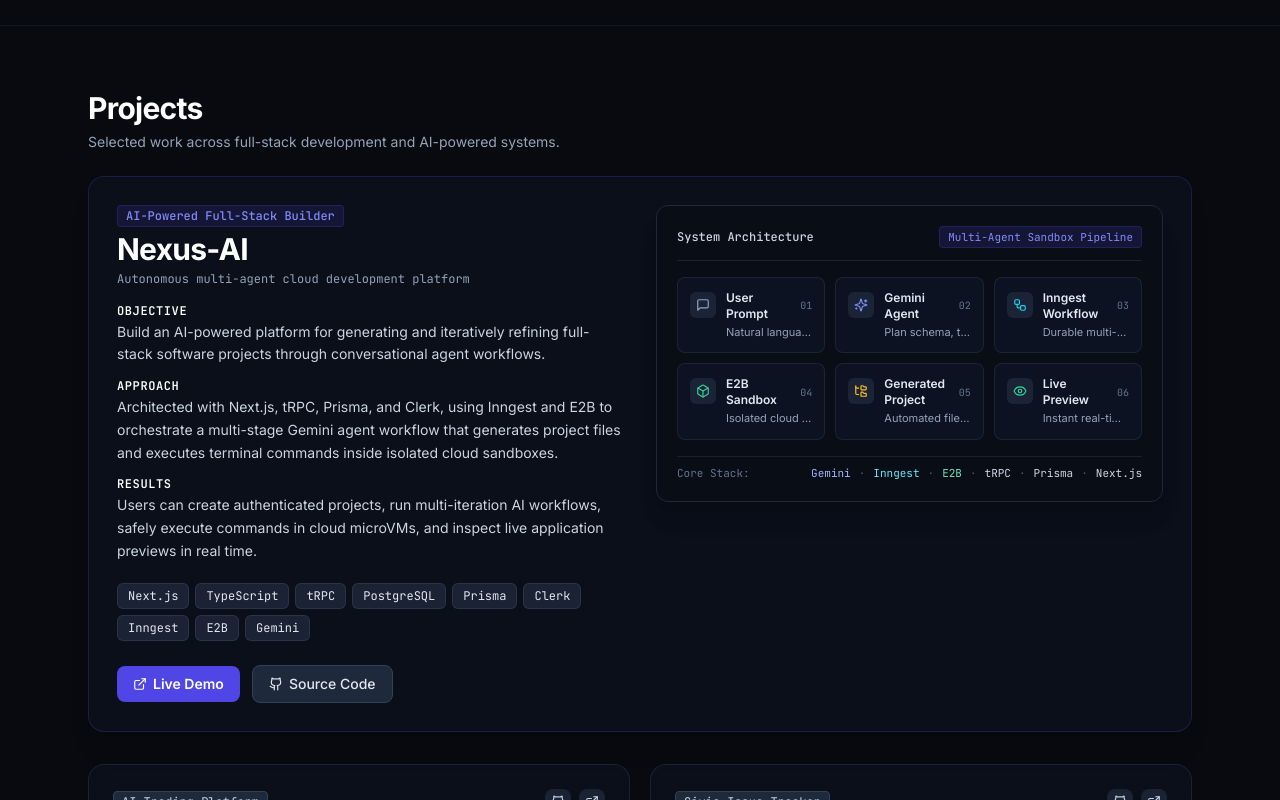
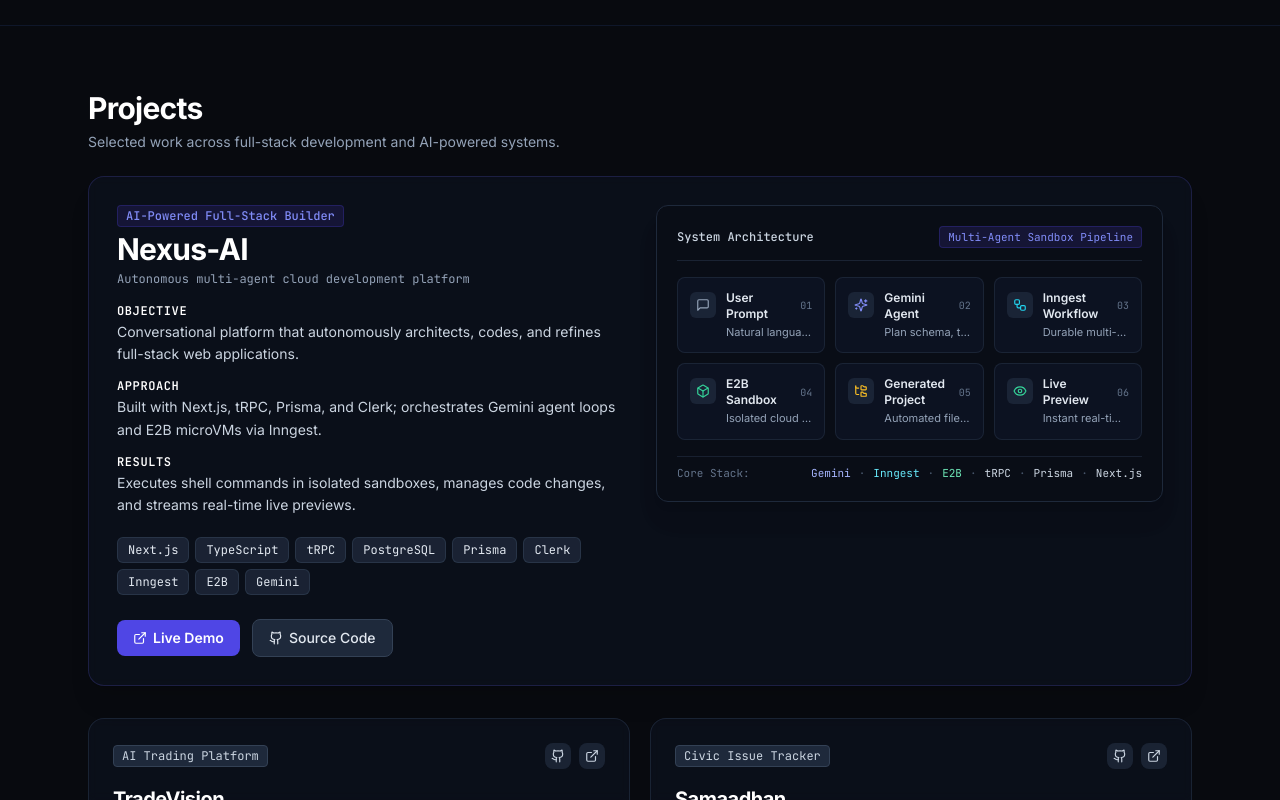
Before and after one commit to Tanishq-Jindal/Portfolio, a Next.js app: page / in a window 1280 px wide. Shown: the part 2000-2800 px from the top of the page. Built offline with nearby package versions, Linux system fonts and the light colour scheme.

Commit message:
Improve portfolio profiles, education layout and project content

```diff
--- a/src/components/sections/DeveloperProfiles.tsx
+++ b/src/components/sections/DeveloperProfiles.tsx
@@ -1,7 +1,7 @@
 import React from "react";
 import { personalInfo } from "@/data/portfolioData";
 import { SectionHeader } from "@/components/ui/SectionHeader";
-import { Github, Linkedin, Code2, ExternalLink } from "lucide-react";
+import { Github, Linkedin, Code2, Instagram, ExternalLink } from "lucide-react";
 
 export const DeveloperProfiles: React.FC = () => {
   const profiles = [
@@ -35,6 +35,16 @@
       colorClass: "from-slate-900/60 to-slate-900/30 border-slate-800 hover:border-amber-800/60",
       accent: "text-amber-300",
     },
+    {
+      name: "Instagram",
+      handle: "@tanishq_017",
+      description:
+        "AI-generated content, creative projects, and social updates.",
+      url: personalInfo.links.instagram,
+      icon: <Instagram className="w-5 h-5 text-pink-400" />,
+      colorClass: "from-slate-900/60 to-slate-900/30 border-slate-800 hover:border-pink-800/60",
+      accent: "text-pink-300",
+    },
   ];
 
   return (
@@ -42,10 +52,10 @@
       <div className="max-w-6xl mx-auto px-4 sm:px-6">
         <SectionHeader
           title="Profiles"
-          description="Profiles across GitHub, LinkedIn, and LeetCode."
+          description="Profiles across GitHub, LinkedIn, LeetCode, and Instagram."
         />
 
-        <div className="grid grid-cols-1 md:grid-cols-3 gap-4 sm:gap-5">
+        <div className="grid grid-cols-1 sm:grid-cols-2 lg:grid-cols-4 gap-4 sm:gap-5">
           {profiles.map((p) => (
             <a
               key={p.name}
--- a/src/components/sections/Education.tsx
+++ b/src/components/sections/Education.tsx
@@ -12,12 +12,13 @@
           description="Computer Science education and academic background."
         />
 
-        <div className="max-w-2xl space-y-4">
+        <div className="grid grid-cols-1 md:grid-cols-2 gap-5 sm:gap-6 items-stretch">
           {educationList.map((item, index) => (
             <div
               key={index}
-              className="p-5 sm:p-6 rounded-2xl bg-slate-900/40 border border-slate-800/80 backdrop-blur-sm space-y-3.5"
+              className="p-5 sm:p-6 rounded-2xl bg-slate-900/40 border border-slate-800/80 hover:border-slate-700/80 transition-all backdrop-blur-sm flex flex-col justify-between h-full space-y-4"
             >
+              <div className="space-y-3.5">
                 <div className="flex flex-wrap items-center justify-between gap-2">
                   <span className="px-2.5 py-0.5 rounded text-xs font-mono bg-indigo-950/60 text-indigo-300 border border-indigo-800/40">
                     {item.status}
@@ -53,12 +54,13 @@
                     </span>
                   </div>
                 </div>
+              </div>
 
-              {/* Coursework */}
+              {/* Coursework / Focus */}
               {item.courseworkHighlights && item.courseworkHighlights.length > 0 && (
-                <div className="pt-1 space-y-1.5">
+                <div className="pt-2.5 border-t border-slate-800/60 space-y-2 mt-auto">
                   <span className="text-xs font-mono text-slate-400 uppercase tracking-wider block">
-                    Relevant Coursework
+                    {item.courseworkLabel || "Relevant Coursework"}
                   </span>
                   <div className="flex flex-wrap gap-1.5">
                     {item.courseworkHighlights.map((course) => (
--- a/src/data/portfolioData.ts
+++ b/src/data/portfolioData.ts
@@ -46,6 +46,7 @@
   status: string;
   location: string;
   grade: string;
+  courseworkLabel?: string;
   courseworkHighlights?: string[];
 }
 
@@ -122,11 +123,11 @@
       "Gemini",
     ],
     objective:
-      "Build an AI-powered platform for generating and iteratively refining full-stack software projects through conversational agent workflows.",
+      "Conversational platform that autonomously architects, codes, and refines full-stack web applications.",
     approach:
-      "Architected with Next.js, tRPC, Prisma, and Clerk, using Inngest and E2B to orchestrate a multi-stage Gemini agent workflow that generates project files and executes terminal commands inside isolated cloud sandboxes.",
+      "Built with Next.js, tRPC, Prisma, and Clerk; orchestrates Gemini agent loops and E2B microVMs via Inngest.",
     results:
-      "Users can create authenticated projects, run multi-iteration AI workflows, safely execute commands in cloud microVMs, and inspect live application previews in real time.",
+      "Executes shell commands in isolated sandboxes, manages code changes, and streams real-time live previews.",
     githubUrl: "https://github.com/Tanishq-Jindal/Nexus-Ai",
     liveUrl: "https://nexus-ai-rust-kappa.vercel.app/",
   },
@@ -147,11 +148,11 @@
       "Gemini",
     ],
     objective:
-      "Create a full-stack trading and portfolio intelligence platform combining live market data with AI-driven market analysis.",
+      "Full-stack trading intelligence platform combining live market charts with automated AI analysis.",
     approach:
-      "Built a responsive Next.js frontend backed by FastAPI services, integrating real-time price charts, simulated trade execution, and Gemini to synthesize technical indicators and financial news sentiment.",
+      "FastAPI and Next.js architecture integrating Gemini to analyze technical indicators and financial sentiment.",
     results:
-      "Provides responsive trade history tracking, portfolio valuation, and contextual AI market summaries with paginated execution logs and low-latency updates.",
+      "Delivers real-time simulated trade execution, portfolio tracking, and low-latency market intelligence.",
     githubUrl: "https://github.com/Tanishq-Jindal/TradeVision",
     liveUrl: "https://trade-vision-nu.vercel.app/",
   },
@@ -164,11 +165,11 @@
     accent: "emerald",
     technologies: ["Python", "HTML", "JavaScript"],
     objective:
-      "Provide a crowdsourced civic platform for citizens to report local infrastructure issues and track their municipal resolution.",
+      "Crowdsourced municipal incident reporting portal connecting citizens directly with public departments.",
     approach:
-      "Developed a web platform using Python, JavaScript, and HTML with GPS location detection, photo verification, interactive map overlays, and automated department routing.",
+      "Engineered with Python, JavaScript, and HTML featuring GPS geolocation, photo verification, and interactive maps.",
     results:
-      "Equips communities with direct issue reporting and provides municipal administrators with an analytics dashboard for triage, priority management, and resolution tracking.",
+      "Automates department ticket routing and provides administrators with a triage resolution dashboard.",
     githubUrl: "https://github.com/Tanishq-Jindal/Samaadhan",
     liveUrl: "https://civic-issue-tracker-red.vercel.app/",
   },
@@ -290,6 +291,7 @@
     status: "3rd Year",
     location: "Greater Noida, India",
     grade: "CGPA: 8.3 / 10",
+    courseworkLabel: "Relevant Coursework",
     courseworkHighlights: [
       "Data Structures & Algorithms",
       "Object-Oriented Programming",
@@ -304,5 +306,13 @@
     status: "Senior Secondary",
     location: "Palwal, Haryana",
     grade: "82.5%",
+    courseworkLabel: "Academic Stream & Focus",
+    courseworkHighlights: [
+      "Physics",
+      "Chemistry",
+      "Mathematics",
+      "Computer Science",
+      "English Core",
+    ],
   },
 ];
```
Lines whose indentation alone changed are shown as unchanged.
